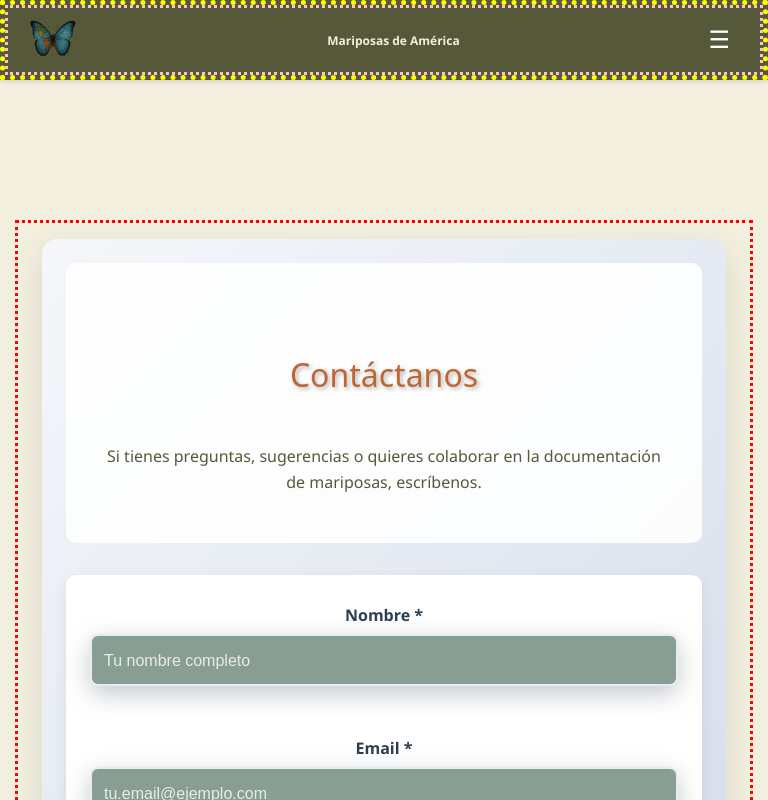
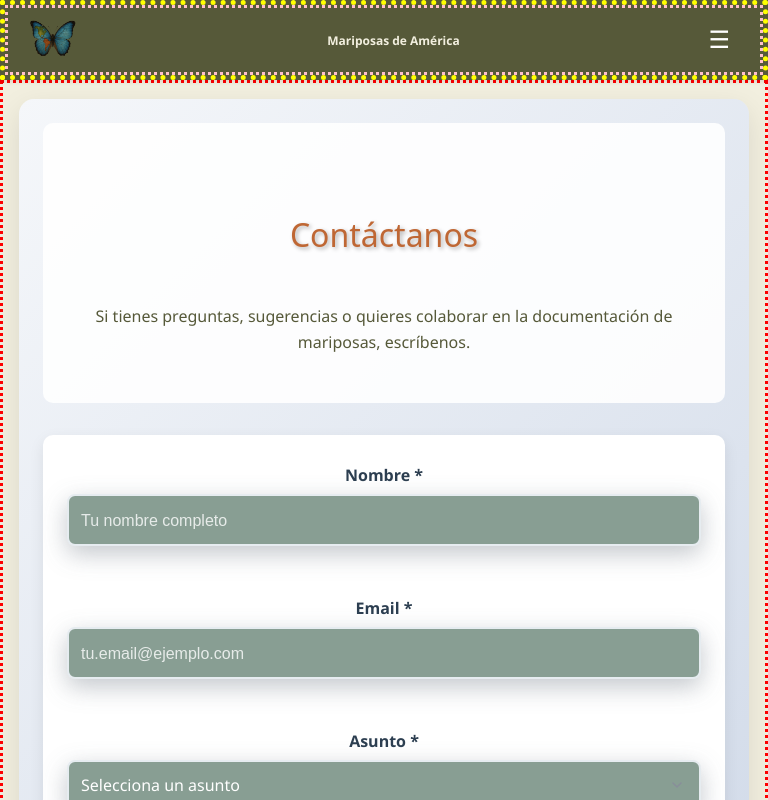
Before and after one commit to irinatiron/polinizadores-america-mariposas, a React (Vite) app: page /formulario in a window 768 px wide. Shown: the top 800 px of the page. Built offline with nearby package versions, Linux system fonts and the light colour scheme; a web font is replaced by a local one.

Commit message:
style: fixed padding and margins

```diff
--- a/src/components/CardBackButterfly.css
+++ b/src/components/CardBackButterfly.css
@@ -126,6 +126,7 @@ p {
     color: black;
     border: none;
     font-size: 15px;
+    cursor: pointer;
 }
 
 .btn-delete:hover {
--- a/src/components/CreateForm/CreateForm.module.css
+++ b/src/components/CreateForm/CreateForm.module.css
@@ -9,7 +9,7 @@
     border-radius: 10px;
     box-shadow: 0 10px 30px rgba(0, 0, 0, 0.1);
     padding: 1%;
-    margin-bottom: 50px;
+    margin: 0px 6rem 3rem;
 }
 
 form {
@@ -297,6 +297,7 @@ select:focus,
 
     .containerForm {
         padding: 2.5%;
+        margin: 0px 1rem 3rem;
     }
 
     form {
--- a/src/index.css
+++ b/src/index.css
@@ -75,7 +75,7 @@ body {
 /*---MAIN---*/
 main {
     border: 3px dotted red;
-    margin: 5px;
+    /* margin: 5px; */
     /* Reduced margin for mobile */
     /*Compensates fixed menu, so it is not covered by it */
 }
@@ -175,7 +175,7 @@ main div p {
 
     /*---MAIN---*/
     main {
-        margin: 15px;
+        /* margin: 15px; */
     }
 
     .flex-container {
@@ -234,7 +234,7 @@ main div p {
 
     /*---MAIN---*/
     main {
-        margin: 10px;
+        /* margin: 10px; */
         /* Original margin restored */
     }
 
--- a/src/layout/Layout.css
+++ b/src/layout/Layout.css
@@ -2,13 +2,13 @@
 .layout-main {
   /* margin-top: 120px; Space for fixed navbar */
   min-height: calc(100vh - 120px); /* Fill remaining screen height */
-  padding: 0 3rem; /* Add some horizontal padding */
+  /* padding: 0 3rem;  Add some horizontal padding */
 }
 
 /* Optional: Add responsive behavior */
 @media (max-width: 768px) {
   .layout-main {
-    margin-top: 140px; /* More space on mobile if navbar is taller */
-    padding: 0 0.5rem;
+    margin-top: 0px; /* More space on mobile if navbar is taller */
+    /* padding: 0 0.5rem; */
   }
 }
```
